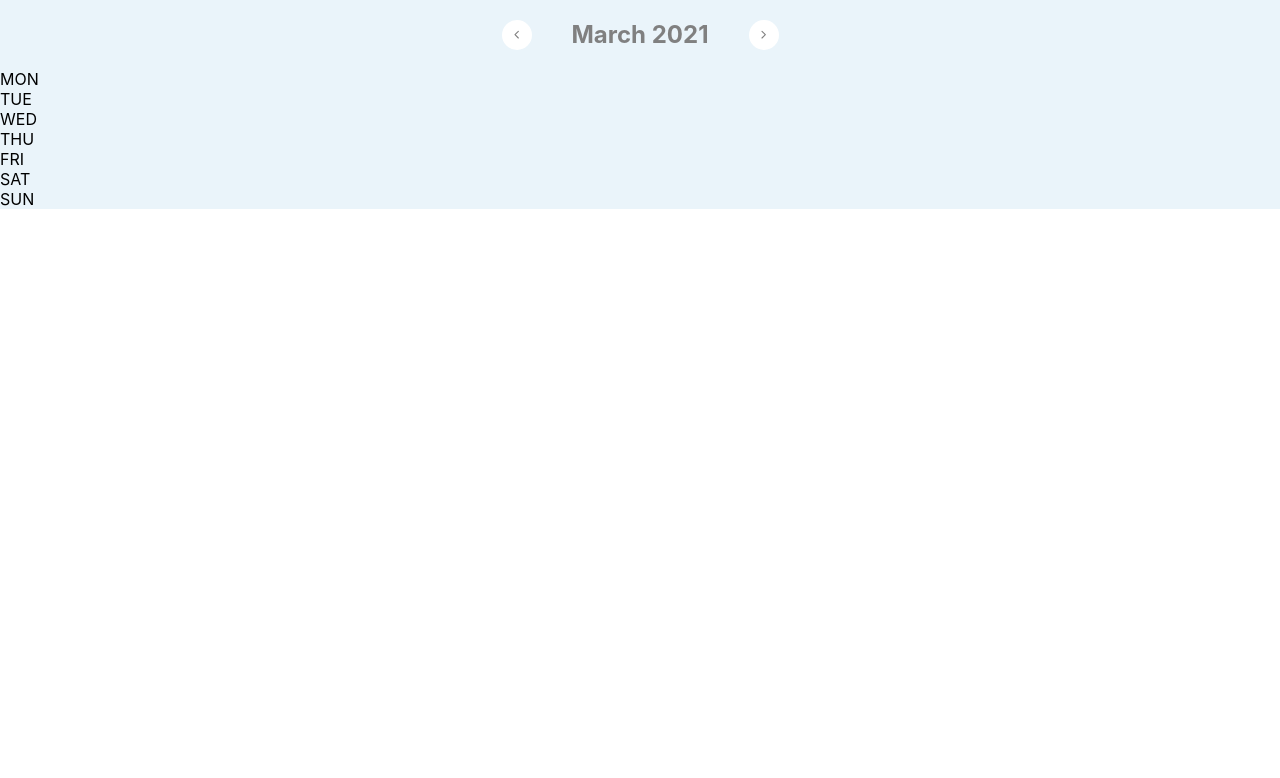
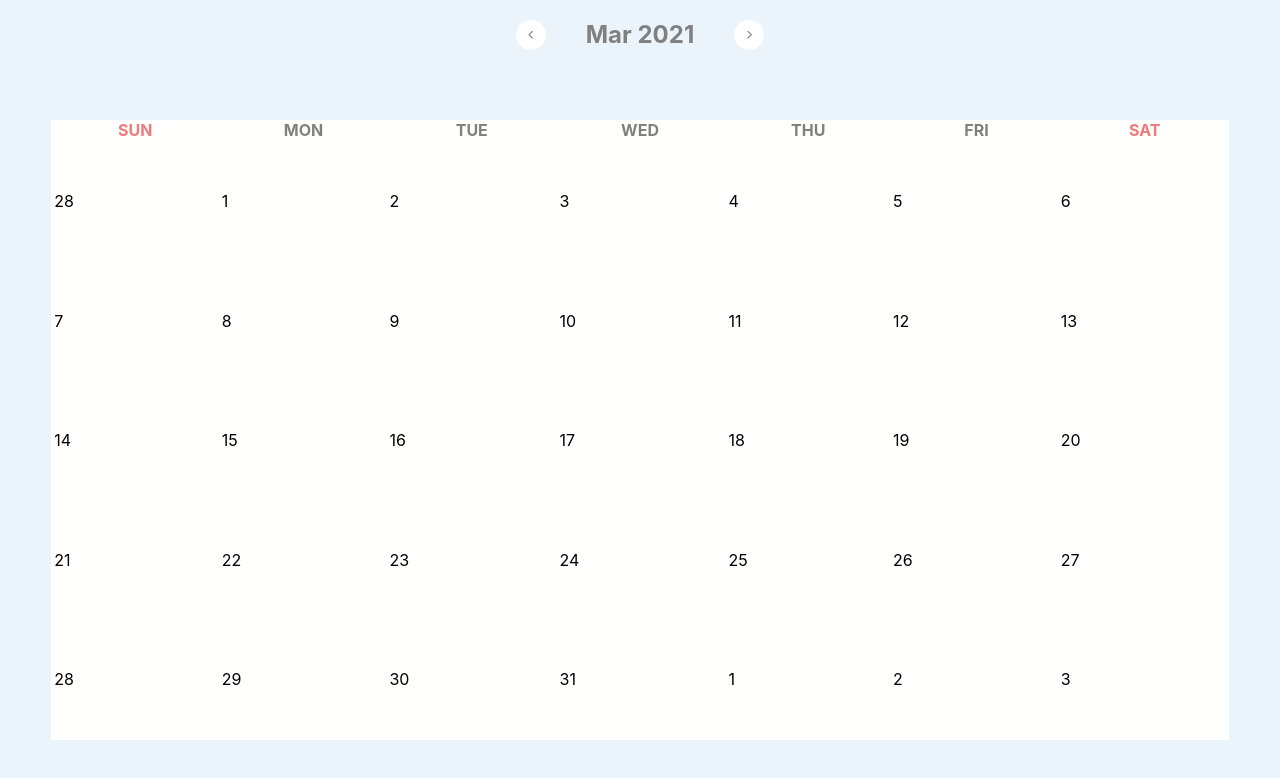
Before and after one commit to EK-Choi/calendar_react, a React (Create React App) app: page / in a window 1280 px wide. Shown: the top 778 px of the page. Built offline with nearby package versions, Linux system fonts and the light colour scheme.

Commit message:
adding calendar with funtion

```diff
--- a/package.json
+++ b/package.json
@@ -7,6 +7,7 @@
     "@testing-library/react": "^11.1.0",
     "@testing-library/user-event": "^12.1.10",
     "classnames": "^2.2.6",
+    "moment": "^2.29.1",
     "node-sass": "4.14.1",
     "open-color": "^1.8.0",
     "react": "^17.0.1",
--- a/src/Calendar.js
+++ b/src/Calendar.js
@@ -1,24 +1,63 @@
 import React from "react";
 import { FiChevronLeft, FiChevronRight } from "react-icons/fi";
 import styled from "styled-components";
+import {useState} from 'react';
+import moment from 'moment';
 
 const Calendar = (props) => {
+  const [getMoment, setMoment]=useState(moment());
+  const today = getMoment;
+
+  const firstWeek = today.clone().startOf('month').week();
+  const lastWeek = today.clone().endOf('month').week() === 1 ? 53 : today.clone().endOf('month').week();
+
+  const calendarArr=()=>{
+
+    let result = [];
+    let week = firstWeek;
+    for ( week; week <= lastWeek; week++) {
+      result = result.concat(
+        <tr key={week}>
+          {
+            Array(7).fill(0).map((data, index) => {
+              let days = today.clone().startOf('year').week(week).startOf('week').add(index, 'day');
+
+              return(
+                  <td key={index}>
+                    <span>{days.format('D')}</span>
+                  </td>
+              );
+            })
+          }
+        </tr>);
+    }
+    return result;
+  }
+
   return (
     <AppStyle>
       <Head>
-        <button><FiChevronLeft/></button>
-        <h2>March 2021</h2>
-        <button><FiChevronRight/></button>
+        <button onClick={()=>{ setMoment(getMoment.clone().subtract(1, 'month')) }}><FiChevronLeft/></button>
+        <h2>{today.format('MMM YYYY')}</h2>
+        <button onClick={()=>{ setMoment(getMoment.clone().add(1, 'month')) }}><FiChevronRight/></button>
       </Head>
-      <div className="body">
+      <Body>
+        <Weekdays>
+          <div>SUN</div>
           <div>MON</div>
           <div>TUE</div>
           <div>WED</div>
           <div>THU</div>
           <div>FRI</div>
           <div>SAT</div>
-        <div>SUN</div>
-      </div>
+        </Weekdays>
+
+        <table>
+          <tbody>
+            {calendarArr()}
+          </tbody>
+        </table>
+      </Body>
 
     </AppStyle>
   )
@@ -26,6 +65,8 @@ const Calendar = (props) => {
 
 const AppStyle = styled.div`
   background-color: rgb(234, 244, 250);
+  padding-bottom: 1px;
+  height: 100vh;
 `;
 
 const Head = styled.div`
@@ -49,6 +90,7 @@ const Head = styled.div`
     border-radius: 30px;
     padding-top: 4px;
     color: gray;
+    cursor: pointer;
     :hover{
       background-color: rgb(200, 200, 200);
       color: white;
@@ -56,4 +98,38 @@ const Head = styled.div`
   }
 `;
 
+const Body = styled.div`
+  margin: 4%;
+  background-color: rgb(255, 255, 253);
+
+  & table{
+    width: 100%;
+    height: 75vh;
+  }
+
+`;
+
+const Weekdays = styled.div`
+  display: flex;
+  justify-content: center;
+  align-items: center;
+
+  & div {
+    width: 20%;
+    text-align: center;
+    font-weight: bold;
+    color: gray;
+
+    :first-child, :last-child{
+      color: rgb(238, 123, 123);
+    }
+  }
+
+`;
+
+const Dates = styled.div`
+  display: flex;
+  justify-content: center;
+  align-items: center;
+`;
 export default Calendar;
```
Also changed, not shown: 1 other file (tests, documents, lock files or other folders). Lines whose indentation alone changed are shown as unchanged.
